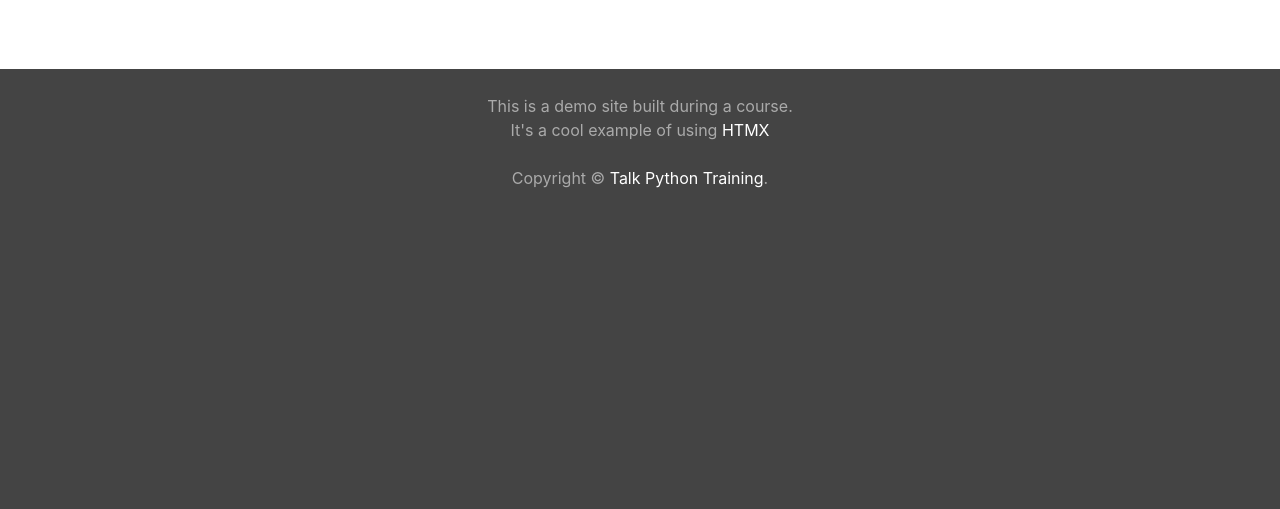
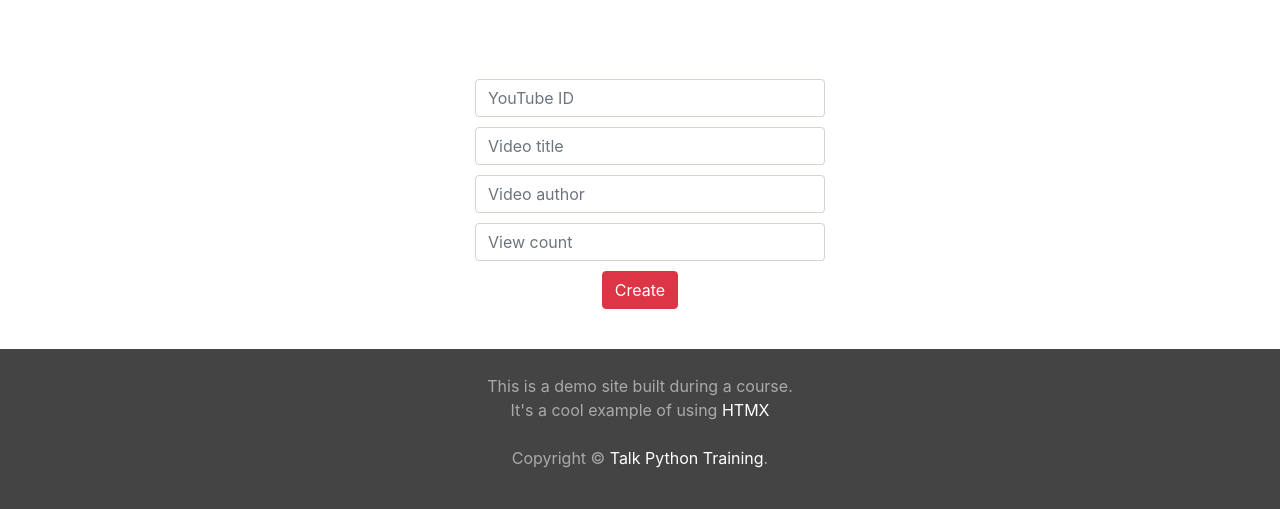
Before and after one commit to talkpython/htmx-python-course, a Flask app: template code/starter_video_collector/templates/videos/category.html in a window 1280 px wide. Shown: the part 291-800 px from the top of the page. Run offline with Flask 2, Linux system fonts and the light colour scheme; the template is opened without the code that fills it, so the values that code supplies are empty; parts of the project's set-up code (start-up, migrations or seed data) failed here and were passed over; some libraries are stand-ins or nearby versions.

Commit message:
Added the HTML needed for the new video form.

```diff
--- a/code/ch4_app/ch4_final_video_collector/templates/videos/category.html
+++ b/code/ch4_app/ch4_final_video_collector/templates/videos/category.html
@@ -40,6 +40,27 @@
         {% endfor %}
     </div>
 
+    <div class="container add-video category">
+        <div class="row click-to-add">
+            <div class="col-md-4"></div>
+            <div class="col-md-4">
+
+                <form class="video-form fade-me-in fade-me-out" action="/videos/add/{{ category.category }}" method="POST">
+
+                    <input type="text" class="form-control" name="id" placeholder="YouTube ID" required />
+                    <input type="text" class="form-control" name="title" placeholder="Video title" required />
+                    <input type="text" class="form-control" name="author" placeholder="Video author" required />
+                    <input type="number" class="form-control" name="view_count" placeholder="View count" required />
+
+                    <button class="btn btn-danger" type="submit">Create</button>
+
+                </form>
+
+            </div>
+            <div class="col-md-4"></div>
+        </div>
+    </div>
+
 
 {% endblock %}
 
```
